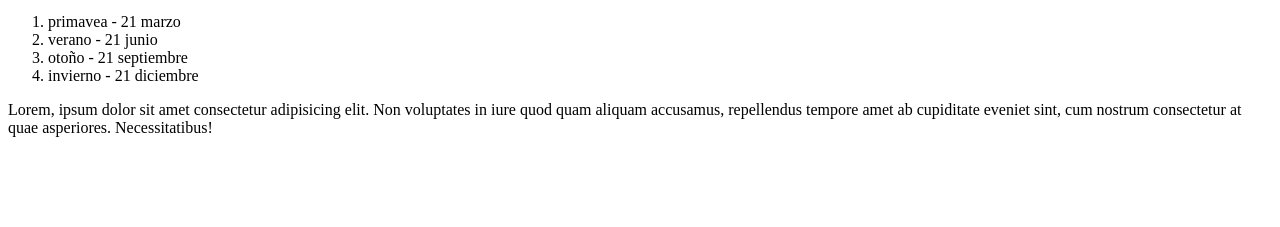
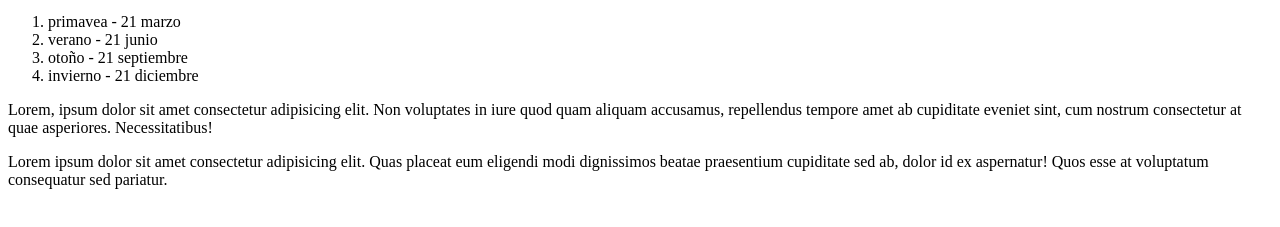
Before and after one commit to Jacinto-Barreda/Youtube-git, a plain HTML site: page index.html in a window 1280 px wide. Shown: the part 101-328 px from the top of the page. Drawn offline with Linux system fonts and the light colour scheme.

```diff
--- a/index.html
+++ b/index.html
@@ -16,5 +16,9 @@
         <li>invierno - 21 diciembre</li>
     </ol>
     <p>Lorem, ipsum dolor sit amet consectetur adipisicing elit. Non voluptates in iure quod quam aliquam accusamus, repellendus tempore amet ab cupiditate eveniet sint, cum nostrum consectetur at quae asperiores. Necessitatibus!</p>
+    <p>Lorem ipsum dolor sit amet consectetur adipisicing elit. Quas placeat eum eligendi modi dignissimos beatae praesentium cupiditate sed ab, dolor id ex aspernatur! Quos esse at voluptatum consequatur sed pariatur.</p>
+
+
+
 </body>
 </html>
```
Also changed, not shown: 2 other files.
